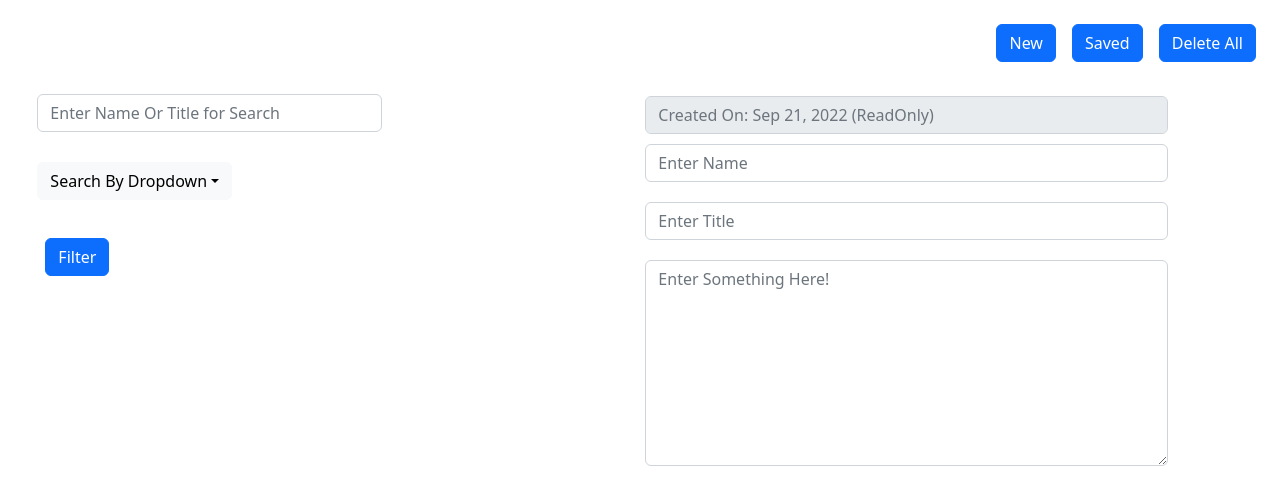
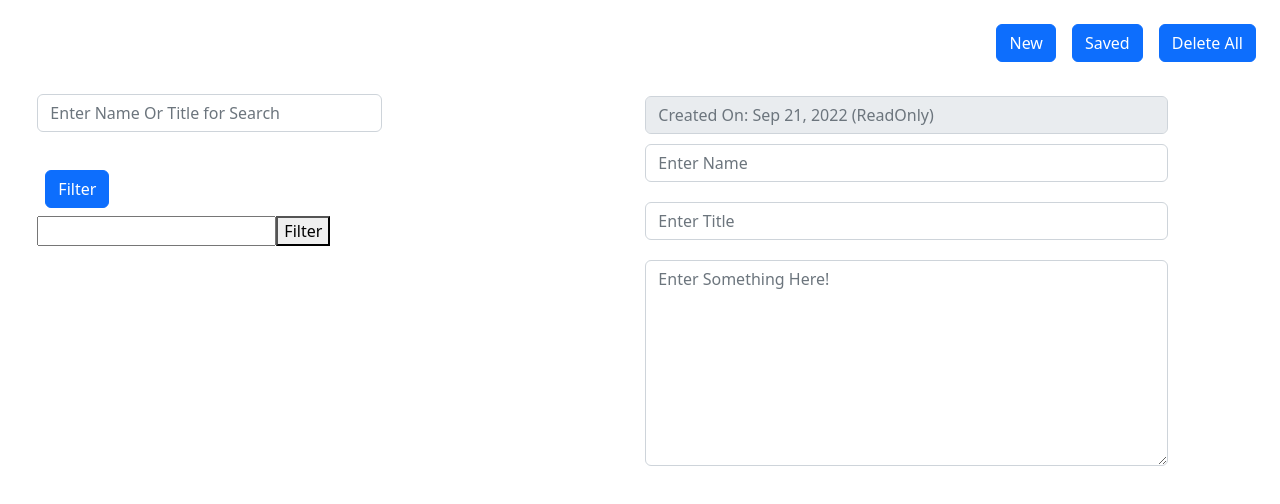
Before and after one commit to deepak5282786/React-Assignment, a React (Create React App) app: page / in a window 1280 px wide. Shown: the top 504 px of the page. Built offline with nearby package versions, Linux system fonts and the light colour scheme.

Commit message:
filter using input box by entering name or title or description

```diff
--- a/src/Common/Dropdown/Dropdown.js
+++ b/src/Common/Dropdown/Dropdown.js
@@ -1,14 +1,19 @@
-import React from "react";
+import React, { useState } from "react";
 import "../../App.css";
 import { CommonStrings } from "../Utils/buttonUtils";
 import { DropdownButton } from "./DropdownButton";
 import { DropdownList } from "./DropdownList";
+import { useDispatch } from "react-redux";
+
 /**
  *
  * @returns JSX of Dropdown
  * @Desc this is Dropdown function which return Dropdown button and Dropdown list
  */
 export const Dropdown = () => {
+  const [searchByDate, setSearchByDate] = useState("");
+  const dispatch = useDispatch();
+
   return (
     <>
       <div className="dropdown">
--- a/src/Common/Dropdown/DropdownList.js
+++ b/src/Common/Dropdown/DropdownList.js
@@ -1,4 +1,4 @@
-import React from "react";
+import React, { useState } from "react";
 /**
  *
  * @param {dropdownName} props dropdown list name
--- a/src/Components/CardListing/AsideContent.js
+++ b/src/Components/CardListing/AsideContent.js
@@ -1,13 +1,13 @@
 import React, { useState } from "react";
 import "../../App.css";
-import { Dropdown } from "../../Common/Dropdown/Dropdown";
+// import { Dropdown } from "../../Common/Dropdown/Dropdown";
 import { Input } from "../../Common/InputBox/Input";
 import { commonPlaceholder } from "../../Common/Utils/placeholder";
 import { Button } from "../../Common/Button/Button";
 import CardListings from "./CardListings";
 import { CommonStrings } from "../../Common/Utils/buttonUtils";
-import { useDispatch } from "react-redux";
-import { filterData } from "../../redux/actions/index";
+// import { useDispatch } from "react-redux";
+// import { filterDataName, filterDataTitle } from "../../redux/actions/index";
 
 /**
  *
@@ -15,7 +15,7 @@ import { filterData } from "../../redux/actions/index";
  */
 export const AsideContent = () => {
   const [filterInputData, setFilterInputData] = useState("");
-  const dispatch = useDispatch();
+  // const dispatch = useDispatch();
   const handleFilterInput = (e) => {
     setFilterInputData(e.target.value);
   };
@@ -30,13 +30,42 @@ export const AsideContent = () => {
               inputChange={handleFilterInput}
             />
           </div>
-          <div className=" mt-3 box">
+          {/* <div className=" mt-3 box">
             <Dropdown />
-          </div>
-          <Button
+          </div> */}
+          {/* <div className="dropdown">
+            <button
+              className="btn btn-secondary dropdown-toggle"
+              type="button"
+              id="dropdownMenuButton"
+              data-toggle="dropdown"
+              aria-haspopup="true"
+              aria-expanded="false"
+            >
+              Dropdown button
+            </button>
+            <div className="dropdown-menu" aria-labelledby="dropdownMenuButton">
+              <a className="dropdown-item" href="#">
+                Action
+              </a>
+              <a className="dropdown-item" href="#">
+                Another action
+              </a>
+              <a className="dropdown-item" href="#">
+                Something else here
+              </a>
+            </div>
+          </div> */}
+
+          <Button btnName={CommonStrings.filter} />
+          {/* <Button
             btnName={CommonStrings.filter}
-            clickSave={() => dispatch(filterData(filterInputData))}
-          />
+            clickSave={() => dispatch(filterDataName(filterInputData))}
+          /> */}
+          {/* <Button
+            btnName={CommonStrings.filter}
+            clickSave={() => dispatch(filterDataTitle(filterInputData))}
+          /> */}
 
           <CardListings />
         </div>
--- a/src/Components/CardListing/CardListings.js
+++ b/src/Components/CardListing/CardListings.js
@@ -1,4 +1,5 @@
-import React from "react";
+import React, { useEffect } from "react";
+import { useState } from "react";
 import { useSelector, useDispatch } from "react-redux";
 import { deleteNew } from "../../redux/actions";
 /**
@@ -6,11 +7,50 @@ import { deleteNew } from "../../redux/actions";
  */
 export default function CardListings() {
   const list = useSelector((state) => state.reducerNew.list);
+  const [filteredList, setFilteredList] = useState([]);
+  const [searchTerm, setSearchTerm] = useState("");
   const dispatch = useDispatch();
+  const handleSearchTerm = (e) => {
+    setSearchTerm(e.target.value);
+    onChange(e.target.value);
+  };
+
+  useEffect(() => {
+    setFilteredList(list);
+    return () => {
+      setFilteredList([]);
+    };
+  }, [list]);
+
+  const onChange = (fieldName) => {
+    if (fieldName === "" || fieldName === null) {
+      setFilteredList(list);
+    }
+    const indexes = list.filter((item, i) => {
+      return (
+        item.data.name.toLowerCase().indexOf(fieldName.toLowerCase()) !== -1 ||
+        item.data.title.toLowerCase().indexOf(fieldName.toLowerCase()) !== -1 ||
+        item.data.describe.toLowerCase().indexOf(fieldName.toLowerCase()) !== -1
+      );
+    });
+    setFilteredList(indexes);
+  };
   return (
     <>
-      {list.length >= 0
-        ? list.map((elem) => {
+      <input
+        type="text"
+        value={searchTerm}
+        onChange={(text) => handleSearchTerm(text)}
+      />
+      <button
+        onClick={() => {
+          onChange(searchTerm);
+        }}
+      >
+        Filter
+      </button>
+      {filteredList.length >= 0
+        ? filteredList.map((elem) => {
             return (
               <div
                 className="card text-black bg-light mb-3"
@@ -28,7 +68,7 @@ export default function CardListings() {
                     <p className="card-text">Desc : {elem.data.describe}</p>
                     <button
                       type="button"
-                      class="btn btn-success btn-sm"
+                      className="btn btn-success btn-sm"
                       onClick={() => dispatch(deleteNew(elem.id))}
                     >
                       Delete
--- a/src/Components/MainContent.js
+++ b/src/Components/MainContent.js
@@ -49,7 +49,7 @@ export const MainContent = () => {
       setDescErr(false);
     }
 
-    e.preventDefault();
+    // e.preventDefault();
   }
   function newHandle(e) {
     if (
--- a/src/redux/actions/index.js
+++ b/src/redux/actions/index.js
@@ -23,11 +23,19 @@ export const deleteAll = () => {
     type: "DELETE_ALL",
   };
 };
-export const filterData = (value) => {
-  return {
-    type: "FILTER_DATA",
-    payload: {
-      value: value,
-    },
-  };
-};
+// export const filterDataName = (value) => {
+//   return {
+//     type: "FILTER_DATA_NAME",
+//     payload: {
+//       value: value,
+//     },
+//   };
+// };
+// export const filterDataTitle = (valueTitle) => {
+//   return {
+//     type: "FILTER_DATA_TITLE",
+//     payload: {
+//       valueTitle: valueTitle,
+//     },
+//   };
+// };
--- a/src/redux/reducers/reducerNew.js
+++ b/src/redux/reducers/reducerNew.js
@@ -34,15 +34,25 @@ const reducerNew = (state = initialData, action) => {
         ...state,
         list: [],
       };
-    case "FILTER_DATA":
-      const { value } = action.payload;
-      const filteredCard = state.list.filter(
-        (elem) => (elem.data.name || elem.data.title) === value
-      );
-      return {
-        ...state,
-        list: filteredCard,
-      };
+    // case "FILTER_DATA_NAME":
+    //   const { value } = action.payload;
+    //   const filteredCard = state.list.find(value);
+    //   // const filteredCard = state.list.filter(
+    //   //   (elem) => elem.data.title === value
+    //   // );
+    //   return {
+    //     ...state,
+    //     list: filteredCard,
+    //   };
+    // case "FILTER_DATA_TITLE":
+    //   const { valueTitle } = action.payload;
+    //   const filteredCardTitle = state.list.filter(
+    //     (elem) => elem.data.title === valueTitle
+    //   );
+    //   return {
+    //     ...state,
+    //     list: filteredCardTitle,
+    //   };
     default:
       return state;
   }
```
